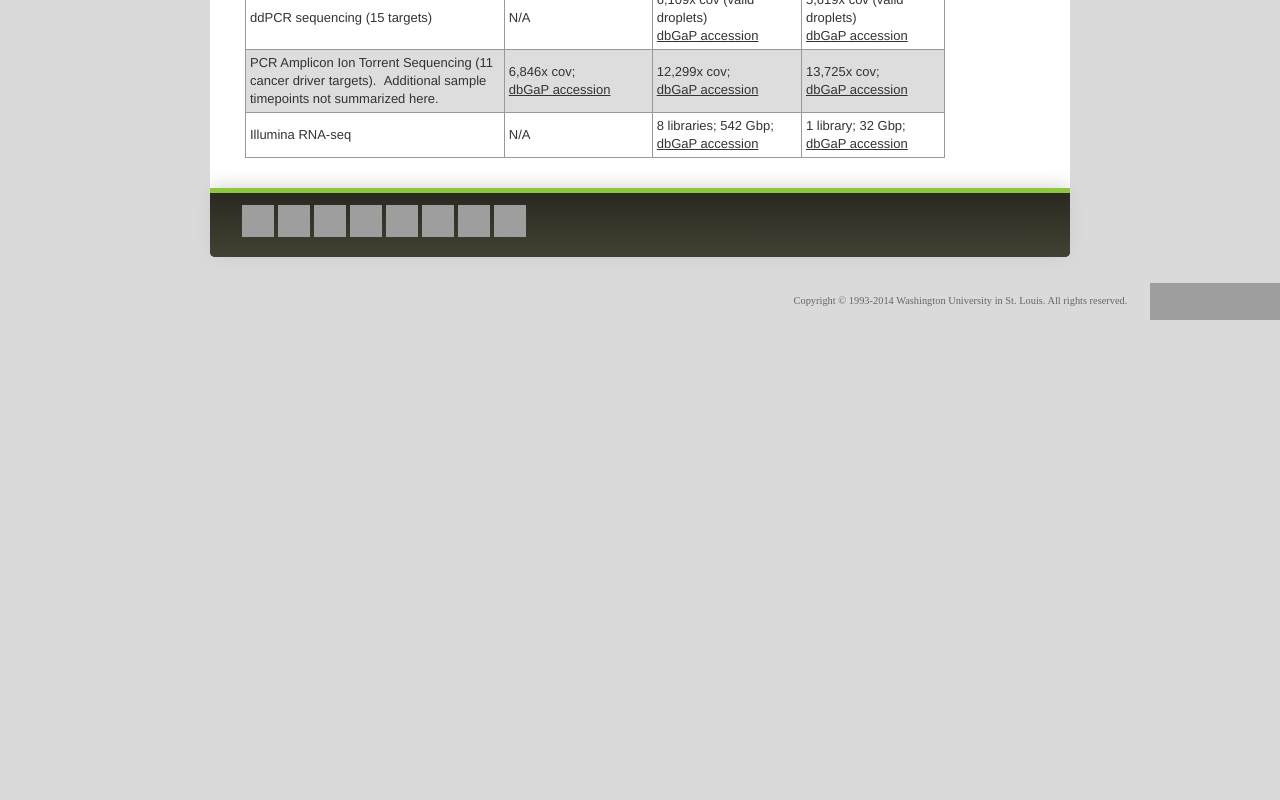
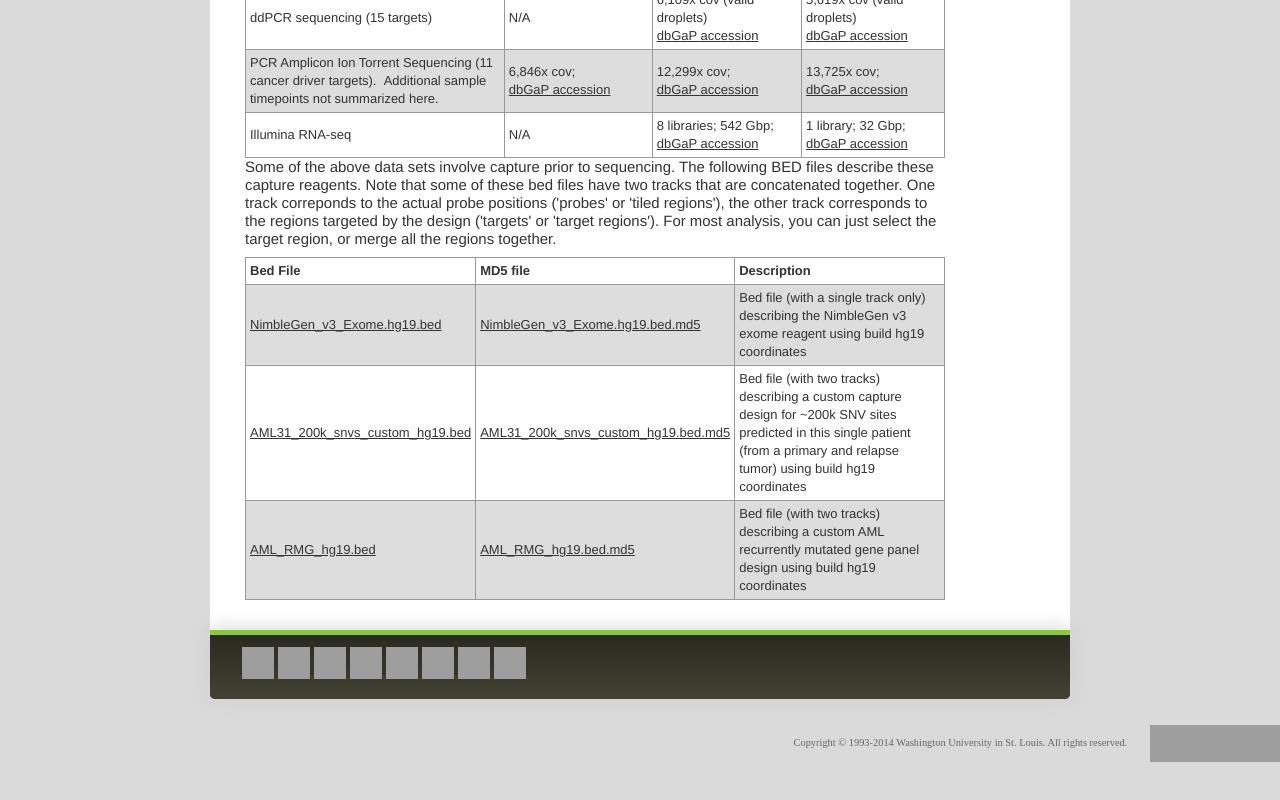
Before and after one commit to griffithlab/aml31, a plain HTML site: page sequence.html in a window 1280 px wide. Shown: the part 854-1654 px from the top of the page. Before the commit the page ends 1226 px from the top, so only its background shows below. Drawn offline with Linux system fonts and the light colour scheme; grey boxes are pictures that could not be loaded; a web font is replaced by a local one.

Commit message:
add bed files

```diff
--- a/sequence.html
+++ b/sequence.html
@@ -111,11 +111,37 @@
                 </tr>
               </table>
 
+              <p>
+                Some of the above data sets involve capture prior to sequencing. The following BED files describe these capture reagents. Note that some of these bed files have two tracks that are concatenated together. One track correponds to the actual probe positions ('probes' or 'tiled regions'), the other track corresponds to the regions targeted by the design ('targets' or 'target regions'). For most analysis, you can just select the target region, or merge all the regions together.
+              </p>
+
+              <table>
+              <tr>
+                  <td class="aml31tablehead">Bed File</td>
+                  <td class="aml31tablehead">MD5 file</td>
+                  <td class="aml31tablehead">Description</td>
+              </tr>
+              <tr class="altrow">
+                  <td><a href="NimbleGen_v3_Exome.hg19.bed">NimbleGen_v3_Exome.hg19.bed</a></td>
+                  <td><a href="NimbleGen_v3_Exome.hg19.bed.md5">NimbleGen_v3_Exome.hg19.bed.md5</a></td>
+                  <td>Bed file (with a single track only) describing the NimbleGen v3 exome reagent using build hg19 coordinates</td>
+              </tr>
+              <tr>
+                  <td><a href="AML31_200k_snvs_custom_hg19.bed">AML31_200k_snvs_custom_hg19.bed</a></td>
+                  <td><a href="AML31_200k_snvs_custom_hg19.bed.md5">AML31_200k_snvs_custom_hg19.bed.md5</a></td>
+                  <td>Bed file (with two tracks) describing a custom capture design for ~200k SNV sites predicted in this single patient (from a primary and relapse tumor) using build hg19 coordinates</td>
+              </tr>
+              <tr class="altrow">
+                  <td><a href="AML_RMG_hg19.bed">AML_RMG_hg19.bed</a></td>
+                  <td><a href="AML_RMG_hg19.bed.md5">AML_RMG_hg19.bed.md5</a></td>
+                  <td>Bed file (with two tracks) describing a custom AML recurrently mutated gene panel design using build hg19 coordinates</td>
+              </tr>
+              </table>
+
             </div>
           </div>
         </div>
       </div>
-
 
 
     </div>
```
Also changed, not shown: 6 other files.
